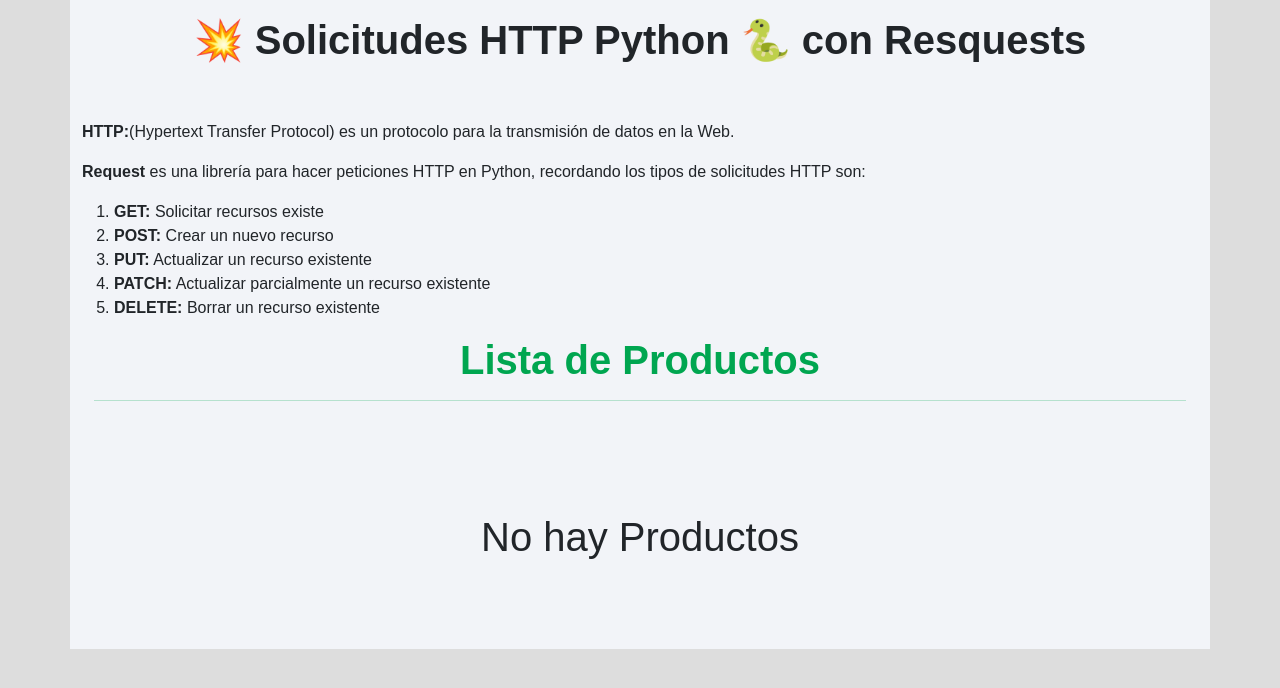
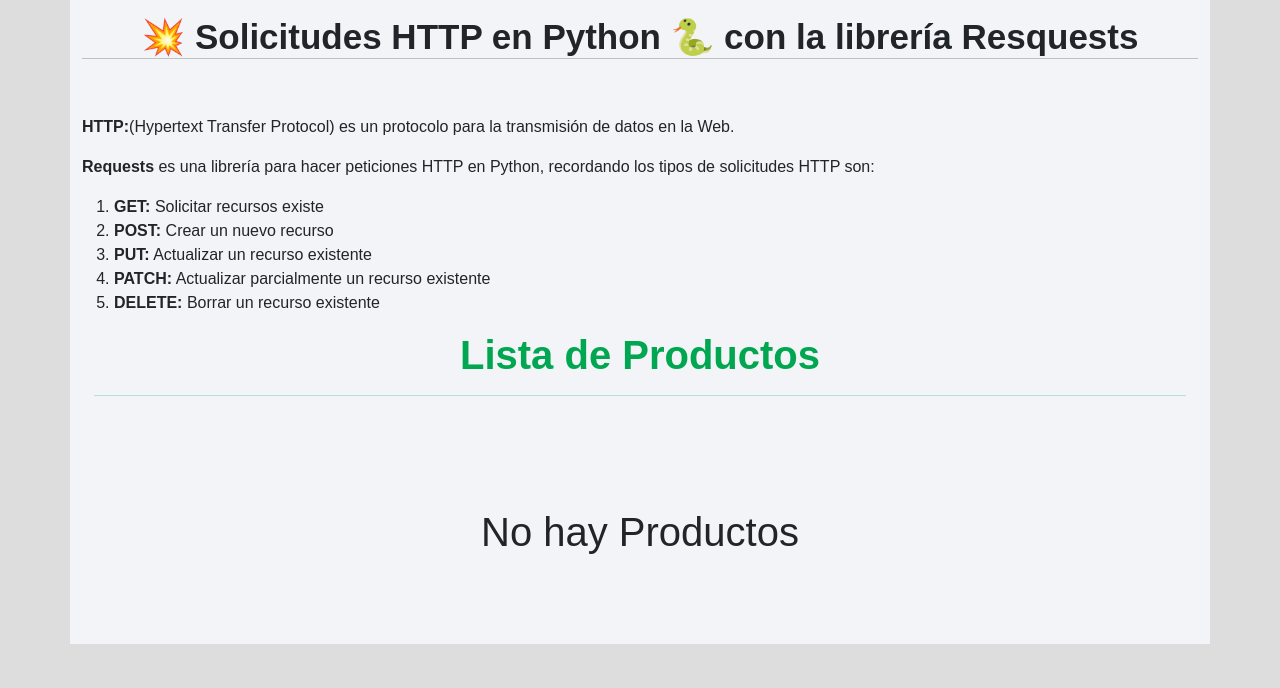
Before and after one commit to urian121/Consumir-una-API-REST-con-Flask-Python, a Flask app: page / in a window 1280 px wide. Shown: the top 688 px of the page. Run offline with Flask 2, Linux system fonts and the light colour scheme; data that the repository does not hold is empty; some libraries are stand-ins or nearby versions.

Commit message:
desarrollo final y funcional

```diff
--- a/app/static/css/home.css
+++ b/app/static/css/home.css
@@ -145,6 +145,11 @@
   font-weight: bold;
   color: #00a650;
 }
+.miTitle{
+  font-size: 35px;
+  border-bottom: 1px solid #c0c0c0;
+  font-weight: 800;
+}
 .wsk-btn {
   display: inline-block;
   color: #212121;
--- a/app/templates/public/index.html
+++ b/app/templates/public/index.html
@@ -1,6 +1,5 @@
 <!DOCTYPE html>
 <html lang="en">
-
 <head>
     <meta charset="UTF-8">
     <meta http-equiv="X-UA-Compatible" content="IE=edge">
@@ -10,22 +9,20 @@
     <link rel="stylesheet" href="{{ url_for('static', filename ='css/bootstrap.min.css') }}">
     <link rel="stylesheet" href="{{ url_for('static', filename ='css/home.css') }}">
 </head>
-
 <body>
 
     <div class="container">
         <div class="row mb-5">
             <div class="col-md-12">
-                <h1 class="text-center mt-3">💥 <strong>
-                     Solicitudes HTTP Python 🐍 con Resquests
-                    </strong>
-                    </h1>
+                <h1 class="text-center mt-3 miTitle">💥
+                    Solicitudes HTTP en Python 🐍 con la librería Resquests
+                </h1>
             </div>
         </div>
 
         <p><strong>HTTP:</strong>(Hypertext Transfer Protocol) es un protocolo para la transmisión de datos en la Web.
         </p>
-        <p><strong>Request </strong> es una librería para hacer peticiones HTTP en Python,
+        <p><strong>Requests </strong> es una librería para hacer peticiones HTTP en Python,
             recordando los tipos de solicitudes HTTP son:
         </p>
 
@@ -38,15 +35,13 @@
         </ol>
 
 
-
-
         <div class="container text-center">
-            <h1 class="title">  Lista de Productos
+            <h1 class="title"> Lista de Productos
                 <hr>
             </h1>
         </div>
 
-       <!-- {{ miData }} -->
+        <!-- {{ miData }} -->
         <div class="shell">
             <div class="container">
                 {% if (miData) %}
@@ -56,8 +51,7 @@
                     <div class="col col-md-3 contenedorCard">
                         <div class="wsk-cp-product">
                             <div class="wsk-cp-img">
-                                <img src={{ producto.image }}
-                                    alt="Product" class="img-responsive" />
+                                <img src={{ producto.image }} alt="Product" class="img-responsive" />
                             </div>
                             <div class="wsk-cp-text">
                                 <div class="title-product mt-3">
@@ -71,7 +65,7 @@
                                 <div class="card-footer">
                                     <div class="wcf-left">
                                         <span class="price">
-                                          ${{ producto.price}}
+                                            ${{ producto.price}}
                                         </span>
                                         <span id="disponible">Disp {{ producto.rating.count }} Uds</span>
                                     </div>
```
